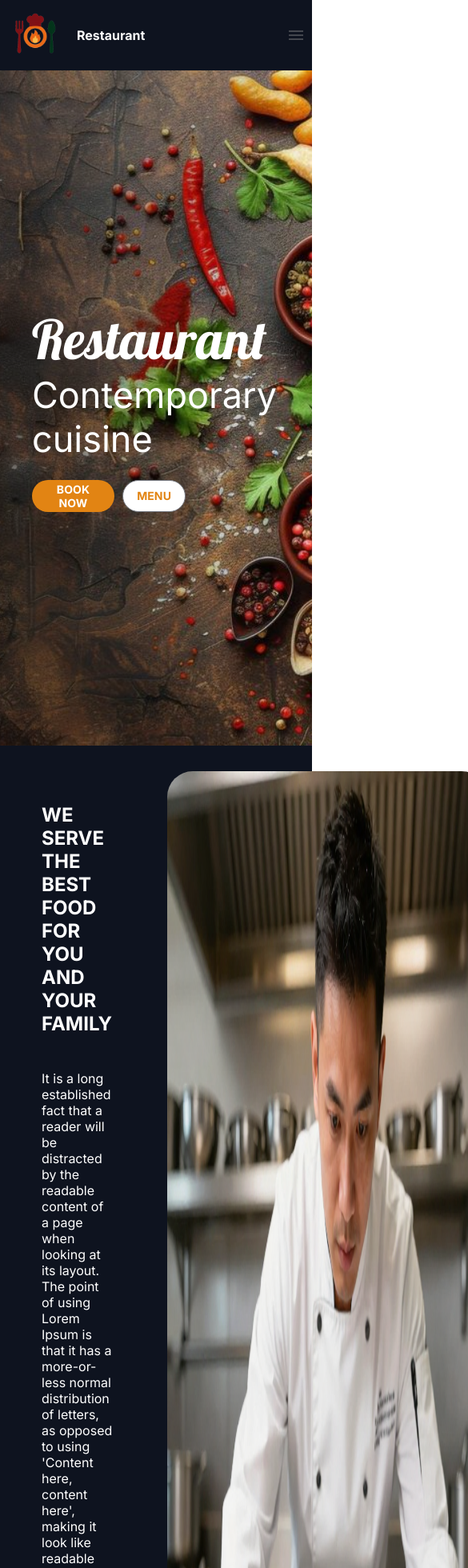
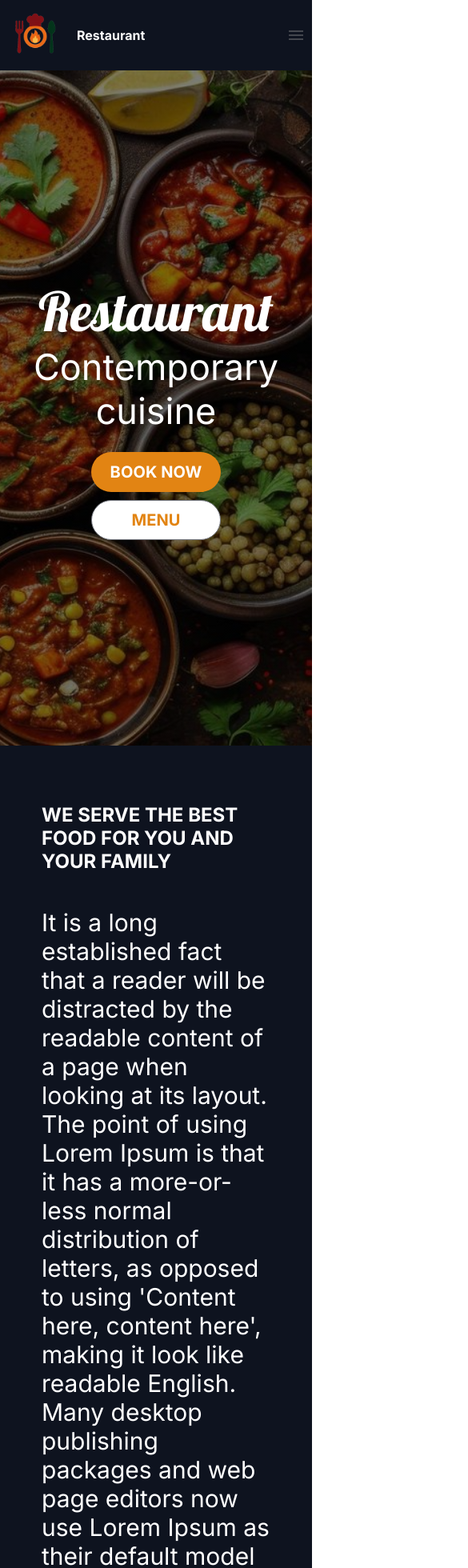
Before and after one commit to ViniciusIshikawa/restaurantWebsite, an Angular app: page /home in a window 390 px wide. Shown: the top 1960 px of the page at 80% size, 585 px wide, since content can reach past the window. Built offline with nearby package versions, Linux system fonts and the light colour scheme; a web font is replaced by a local one.

Commit message:
Style: Added new layout for the footer on mobile screen and fixed overflow on menus

```diff
--- a/src/app/pages/home/home.component.css
+++ b/src/app/pages/home/home.component.css
@@ -174,6 +174,7 @@ button {
 .working-hours .card .card-inner:before {
   left: -2px;
 }
+
 .working-hours .card .card-inner:after {
   right: -2px;
 }
@@ -189,17 +190,14 @@ button {
   width: 100%;
 }
 
-.menus_options-breakfast, .menus_options-lunch, .menus_options-dinner {
+.menus .menus_options-breakfast,
+.menus .menus_options-lunch,
+.menus .menus_options-dinner {
   display: flex;
   justify-content: center;
   align-items: center;
   border: 1px solid black;
   height: 80vh;
-}
-
-.menus .menus_options-breakfast,
-.menus .menus_options-lunch,
-.menus .menus_options-dinner {
   position: relative;
   background-repeat: no-repeat;
   background-size: cover;
@@ -306,3 +304,96 @@ button {
   width: 100%;
   height: 300px;
 }
+
+@media (max-width: 1024px) {
+  .btnBooking, .btnMenu {
+    font-size: 20px;
+    height: 50px;
+  }
+
+  .hero-section {
+    justify-content: center;
+    align-items: center;
+    background-position: right;
+    padding: 0;
+    background-image: linear-gradient(
+      to right,
+      rgba(0, 0, 0, 0.5),
+      rgba(0, 0, 0, 0.5)),
+      url(/assets/images/bg-heroSection.jpg);
+  }
+
+  .hero-section .hero-section_presentation {
+    text-align: center;
+    width: 100%;
+    align-items: center;
+  }
+
+  .hero-section .hero-section_actions {
+    flex-direction: column;
+  }
+
+  .restaurant-brief {
+    flex-direction: column;
+    align-items: center;
+  }
+
+  .restaurant-brief .restaurant-brief_presentation {
+    align-items: center;
+  }
+
+  .restaurant-brief .restaurant-brief_presentation span {
+    font-size: 30px;
+  }
+
+  .restaurant-brief img {
+    width: 100%;
+  }
+
+  .menus .menus_options {
+    flex-direction: column;
+  }
+
+  .menus .menus_options-breakfast,
+  .menus .menus_options-lunch,
+  .menus .menus_options-dinner {
+    width: 100%;
+    height: 300px;
+    border: none;
+  }
+
+  .menus .menus_options-breakfast::before,
+  .menus .menus_options-lunch::before,
+  .menus .menus_options-dinner::before {
+    background: rgba(0, 0, 0, 0);
+  }
+
+  .working-hours .working-hours_cards {
+    flex-direction: column;
+    gap: 30px;
+  }
+
+  .contact .contact_form-maps {
+    flex-direction: column;
+  }
+
+  .contact .contact_form-maps .form {
+    width: 90%;
+    padding: 0;
+    align-items: normal;
+  }
+
+  .contact .contact_form-maps .form mat-form-field {
+    font-size: 25px;
+  }
+
+  .contact .contact_form-maps .form button {
+    font-size: 20px;
+    height: 40px;
+  }
+
+  .contact .contact_form-maps .googleMaps {
+    width: 90%;
+    padding: 20px 0;
+  }
+}
--- a/src/app/shared/footer/footer.component.css
+++ b/src/app/shared/footer/footer.component.css
@@ -47,3 +47,28 @@ footer {
   height: 2rem;
   color: black;
 }
+
+
+@media (max-width: 1024px) {
+  footer {
+    flex-direction: column;
+    gap: 10px;
+  }
+
+  .restaurantLogo a {
+    font-size: 30px;
+  }
+
+  .restaurantLogo img {
+    width: 6.5rem;
+  }
+
+  .socialMedia mat-icon {
+    width: 3rem;
+    height: 3rem;
+  }
+
+  .pages a {
+    font-size: 20px;
+  }
+}
```
